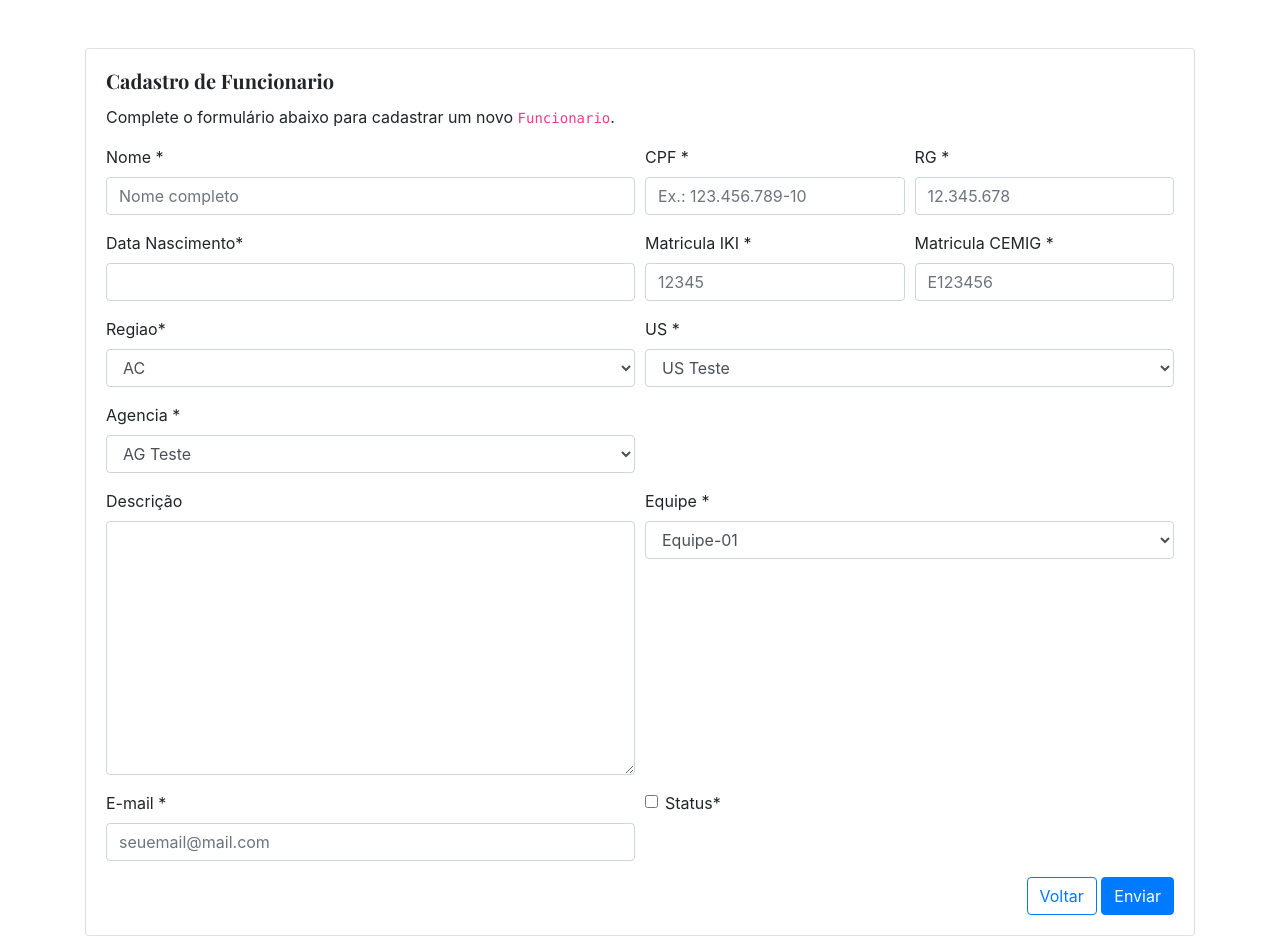
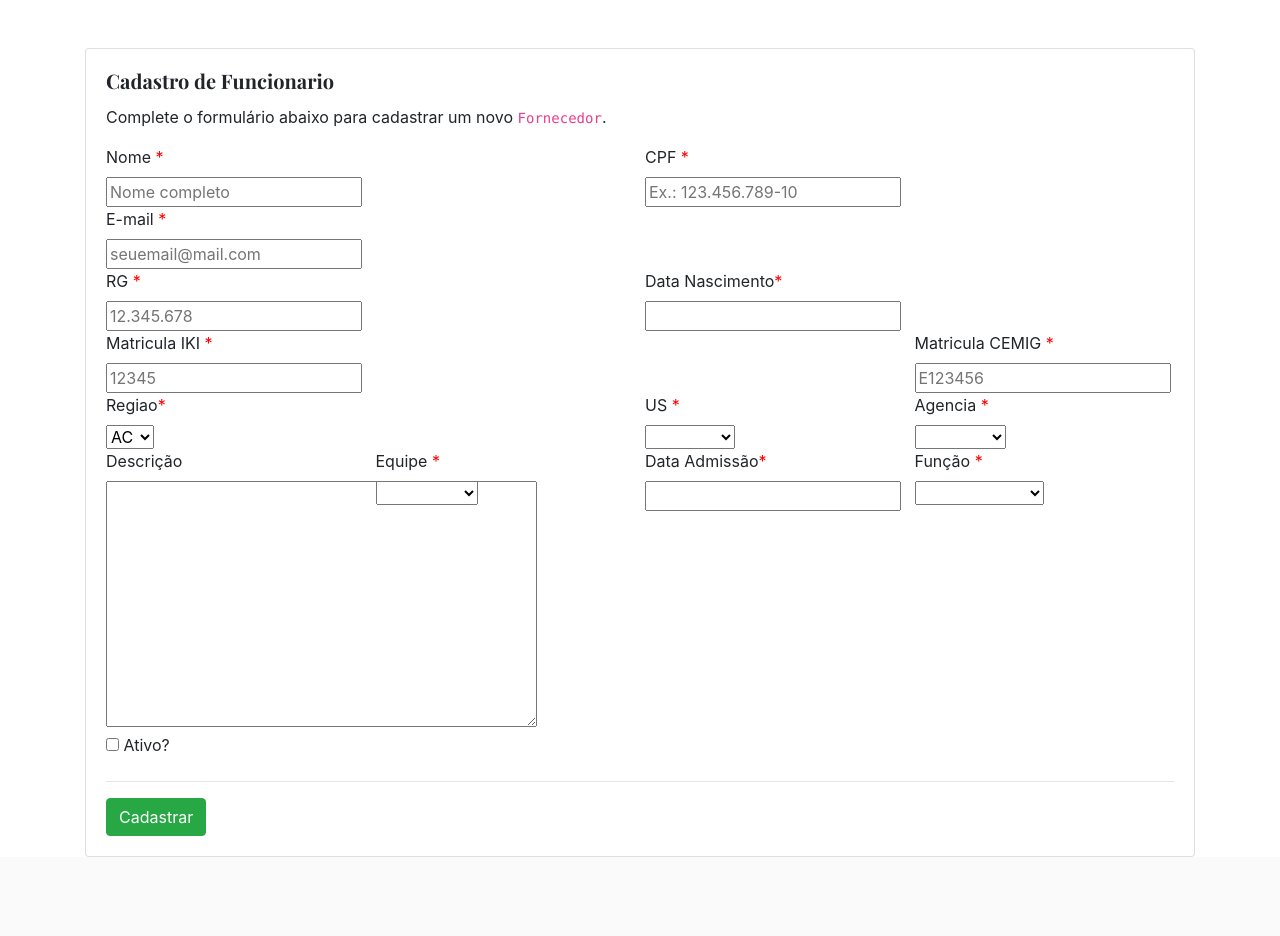
Before and after one commit to peedrorickh/ApplicationIKI, a Django app: page /criar/funcionario/ in a window 1280 px wide. Shown: the part 58-994 px from the top of the page. After the commit the page ends 915 px from the top, so only its background shows below. Run offline with Django 3.2, Linux system fonts and the light colour scheme; the visitor is signed in with stand-in values (Sample User, id 1); some libraries are stand-ins or nearby versions.

Commit message:
funccreate

```diff
--- a/requirements.txt
+++ b/requirements.txt
@@ -3,7 +3,7 @@
 colorama==0.4.3
 Django==3.0.7
 django-ckeditor==5.9.0
-django-crispy-forms==1.9.1
+django-crispy-forms
 django-js-asset==1.2.2
 django-richtextfield==1.6
 isort==4.3.21
--- a/webApp/forms.py
+++ b/webApp/forms.py
@@ -1,105 +1,115 @@
+from crispy_forms.layout import Submit
 from django import forms
 from .models import Funcionario
+from crispy_forms.helper import FormHelper
 
 REGIAO = (
-    ('AC','AC'),
-    ('AL','AL'),
-    ('AP','AP'),
-    ('AM','AM'),
-    ('BA','BA'),
-    ('CE','CE'),
-    ('DF','DF')
+    ('AC', 'AC'),
+    ('AL', 'AL'),
+    ('AP', 'AP'),
+    ('AM', 'AM'),
+    ('BA', 'BA'),
+    ('CE', 'CE'),
+    ('DF', 'DF')
 
-    )
+)
 US = (
-    ('US','US Teste'),
-    ('US','US Teste'),
-    ('US','US Teste'),
-    ('US','US Teste'),
-    ('US','US Teste'),
-    ('US','US Teste'),
-    ('US','US Teste')
+    ('', ''),
+    ('US', 'US Teste'),
+    ('US', 'US Teste'),
+    ('US', 'US Teste'),
+    ('US', 'US Teste'),
+    ('US', 'US Teste'),
+    ('US', 'US Teste'),
+    ('US', 'US Teste')
 )
 
 AGENCIA = (
-    ('AG','AG Teste'),
-    ('AG','AG Teste'),
-    ('AG','AG Teste'),
-    ('AG','AG Teste'),
-    ('AG','AG Teste'),
-    ('AG','AG Teste'),
-    ('AG','AG Teste')
+    ('', ''),
+    ('Teste1', 'AG Teste'),
+    ('Teste2', 'AG Teste'),
+    ('Teste3', 'AG Teste'),
+    ('Teste4', 'AG Teste'),
+    ('Teste5', 'AG Teste'),
+    ('Teste6', 'AG Teste'),
+    ('Teste7', 'AG Teste')
 )
 EQUIPES = (
-    ('EQ','Equipe-01'),
-    ('EQ','Equipe-02'),
-    ('EQ','Equipe-03')
+    ('', ''),
+    ('EQ1', 'Equipe-01'),
+    ('EQ2', 'Equipe-02'),
+    ('EQ3', 'Equipe-03')
 )
+
+FUNCAO = (
+    ('', ''),
+    ('Administrador', 'Administrador'),
+    ('EQ2', '-02'),
+    ('EQ3', '-03')
+)
+
+
+class DateInput(forms.DateInput):
+    input_type = 'date'
+
 
 class FuncionarioForm(forms.ModelForm):
     nome = forms.CharField(
         label='Nome ',
-        widget=forms.TextInput(attrs={'placeholder': 'Nome completo'}))
-    cpf = forms.CharField(
-        max_length=11,
-        label='CPF ',
-        widget=forms.TextInput(attrs={'placeholder': 'Ex.: 123.456.789-10'}))
-    email = forms.EmailField(
-        label='E-mail ',
-        widget=forms.TextInput(attrs={'placeholder': 'seuemail@mail.com'}))
-    rg = forms.CharField(
-        required= True,
-        label='RG ',
-        widget=forms.TextInput(attrs={'placeholder': '12.345.678'})
+        widget=forms.TextInput(attrs={'placeholder': 'Nome completo'})
     )
-    dt_nascimento = forms.DateField(
-        label='Data Nascimento',
-        required=True,
-    )
-    matricula_iki = forms.CharField(
-        label='Matricula IKI ',
-        widget=forms.TextInput(attrs={'placeholder': '12345'})
-    )
-    matricula_cemig = forms.CharField(
-        label='Matricula CEMIG ',
-        max_length=7,
-        widget=forms.TextInput(attrs={'placeholder': 'E123456'})
-    )
-    regiao = forms.ChoiceField( choices=REGIAO
-    )
+    cpf = forms.CharField(max_length=11,
+                          label='CPF ',
+                          widget=forms.TextInput(attrs={'placeholder': 'Ex.: 123.456.789-10'})
+                          )
+    email = forms.EmailField(label='E-mail ',
+                             widget=forms.TextInput(attrs={'placeholder': 'seuemail@mail.com'})
+                             )
+    rg = forms.CharField(required=True,
+                         label='RG ',
+                         widget=forms.TextInput(attrs={'placeholder': '12.345.678'})
+                         )
+    dt_nascimento = forms.DateField(label='Data Nascimento',
+                                    required=True,
+                                    widget=forms.DateInput(format='%d/%m/%Y')
+                                    )
+    matricula_iki = forms.CharField(label='Matricula IKI ',
+                                    widget=forms.TextInput(attrs={'placeholder': '12345'})
+                                    )
+    matricula_cemig = forms.CharField(label='Matricula CEMIG ',
+                                      max_length=7,
+                                      widget=forms.TextInput(attrs={'placeholder': 'E123456'})
+                                      )
+    regiao = forms.ChoiceField(choices=REGIAO
+                               )
+    us = forms.ChoiceField(label='US ',
+                           choices=US,
+                           )
+    agencia = forms.ChoiceField(label='Agencia ',
+                                choices=AGENCIA,
+                                )
+    descricao = forms.CharField(label='Descrição ',
+                                widget=forms.Textarea,
+                                required=False
+                                )
 
-    us = forms.ChoiceField(
-        label='US ',
-        choices=US,
-    )
-    agencia = forms.ChoiceField(
-        label='Agencia ',
-        choices=AGENCIA,
-    )
-    descricao = forms.CharField(
-        label='Descrição ',
-        widget=forms.Textarea,
-        required = False
-    )
-
-    equipe = forms.ChoiceField(
-        label='Equipe ',
-        choices=EQUIPES
-    )
-    dt_admissao = forms.DateField(
-        label='Data Admissão',
-        required=True,
-    )
-    status = forms.BooleanField(
-        label='Status'
-    )
+    equipe = forms.ChoiceField(label='Equipe ',
+                               choices=EQUIPES
+                               )
+    dt_admissao = forms.DateField(label='Data Admissão',
+                                  required=True,
+                                  )
+    status = forms.BooleanField(label='Ativo?',
+                                required=False
+                                )
+    funcao = forms.ChoiceField(label='Função ',
+                               choices=FUNCAO
+                               )
 
     class Meta:
-
         model = Funcionario
 
         fields = [
-
             'nome',
             'cpf',
             'rg',
--- a/webApp/models.py
+++ b/webApp/models.py
@@ -126,6 +126,10 @@
     funcao = models.CharField(max_length=15)
     status = models.BooleanField()
 
+    class Meta:
+        ordering = ('nome',)
+        verbose_name_plural = 'funcionario'
+
     def __str__(self):
         return self.nome
 
--- a/webApp/static/website/css/base.css
+++ b/webApp/static/website/css/base.css
@@ -19,3 +19,17 @@
 a .nav-link{
     color:white;
 }
+.bd-placeholder-img {
+        font-size: 1.125rem;
+        text-anchor: middle;
+        -webkit-user-select: none;
+        -moz-user-select: none;
+        -ms-user-select: none;
+        user-select: none;
+      }
+
+      @media (min-width: 768px) {
+        .bd-placeholder-img-lg {
+          font-size: 3.5rem;
+        }
+      }
--- a/webApp/templates/cadastrar_funcionario.html
+++ b/webApp/templates/cadastrar_funcionario.html
@@ -1,12 +1,9 @@
 {% extends "webApp/base.html" %}
-{% load crispy_forms_filters %}
-
 {% load crispy_forms_tags %}
 
-{% block title %}ApplicationIKI - Cadastrar Cliente{% endblock %}
+{% block title %}ApplicationIKI - Cadastrar Funcionario{% endblock %}
 
 {% block content %}
-
 <div class="container mt-5">
   <div class="row">
     <div class="col-lg-12 col-md-12 col-sm-12 col-xs-12">
@@ -15,37 +12,63 @@
           <h5 class="card-title">Cadastro de Funcionario</h5>
               <p class="card-text">
                 Complete o formulário abaixo para cadastrar
-              um novo <code>Funcionario</code>.
+                um novo <code>Fornecedor</code>.
               </p>
               <form method="post">
                 {% csrf_token %}
                 <div class="form-row">
-                    <div class="form-group col-md-6 mb-0">{{ form.nome|as_crispy_field }}</div>
-                    <div class="form-group col-md-3 mb-0">{{ form.cpf|as_crispy_field }}</div>
-                    <div class="form-group col-md-3 mb-0">{{ form.rg|as_crispy_field }}</div>
+                  <div class="form-group col-md-6 mb-0">
+                    {{ form.nome|as_crispy_field:'bootstrap' }}
+                  </div>
+                  <div class="form-group col-md-6 mb-0">
+                    {{ form.cpf|as_crispy_field:'bootstrap' }}
+                  </div>
+                  <div class="form-group col-md-6 mb-0">
+                    {{ form.email|as_crispy_field:'bootstrap' }}
+                  </div>
                 </div>
                 <div class="form-row">
-                    <div class="form-group col-md-6 mb-0">{{ form.dt_nascimento|as_crispy_field }}</div>
-                    <div class="form-group col-md-3 mb-0">{{ form.matricula_iki|as_crispy_field }}</div>
-                    <div class="form-group col-md-3 mb-0">{{ form.matricula_cemig|as_crispy_field }}</div>
+                  <div class="form-group col-md-6 mb-0">
+                    {{ form.rg|as_crispy_field:'bootstrap' }}
+                  </div>
+                  <div class="form-group col-md-6 mb-0">
+                    {{ form.dt_nascimento|as_crispy_field:'bootstrap' }}
+                  </div>
                 </div>
                   <div class="form-row">
-                    <div class="form-group col-md-6 mb-0">{{ form.regiao|as_crispy_field }}</div>
-                    <div class="form-group col-md-6 mb-0">{{ form.us|as_crispy_field }}</div>
-                    <div class="form-group col-md-6 mb-0">{{ form.agencia|as_crispy_field }}</div>
+                    <div class="form-group col-md-9 mb-0">
+                      {{ form.matricula_iki|as_crispy_field:'bootstrap' }}
                     </div>
-                <div class="form-row">
-                    <div class="form-group col-md-6 mb-0">{{ form.descricao|as_crispy_field }}</div>
-                    <div class="form-group col-md-6 mb-0">{{ form.equipe|as_crispy_field }}</div>
-                    <div class="form-group col-md-6 mb-0">{{ form.email|as_crispy_field }}</div>
-                    <div class="form-group col-md-6 mb-0">{{ form.status|as_crispy_field }}</div>
+                    <div class="form-group col-md-3 mb-0">
+                      {{ form.matricula_cemig|as_crispy_field:'bootstrap' }}
                     </div>
-
-              <div class="text-right">
-                <a href="{% url 'webApp:index' %}"
-                class="btn btn-outline-primary">Voltar</a>
-                <button type="submit" class="btn btn-primary">Enviar</button>
+                    <div class="form-group col-md-6 mb-0">
+                      {{ form.regiao|as_crispy_field:'bootstrap' }}
                     </div>
+                    <div class="form-group col-md-3 mb-0">
+                      {{ form.us|as_crispy_field:'bootstrap' }}
+                    </div>
+                    <div class="form-group col-md-3 mb-0">
+                      {{ form.agencia|as_crispy_field:'bootstrap' }}
+                    </div>
+                    <div class="form-group col-md-3 mb-0">
+                      {{ form.descricao|as_crispy_field:'bootstrap' }}
+                    </div>
+                    <div class="form-group col-md-3 mb-0">
+                      {{ form.equipe|as_crispy_field:'bootstrap' }}
+                    </div>
+                    <div class="form-group col-md-3 mb-0">
+                      {{ form.dt_admissao|as_crispy_field:'bootstrap' }}
+                    </div>
+                      <div class="form-group col-md-3 mb-0">
+                      {{ form.funcao|as_crispy_field:'bootstrap' }}
+                    </div>
+                    <div class="form-group col-md-3 mb-0">
+                      {{ form.status|as_crispy_field:'bootstrap' }}
+                    </div>
+                  </div>
+                  <hr />
+                  <button  type="submit" class="btn btn-success"> Cadastrar</button>
               </form>
           </div>
         </div>
--- a/webApp/templates/webApp/base.html
+++ b/webApp/templates/webApp/base.html
@@ -5,29 +5,13 @@
     <!-- Required meta tags -->
     <meta charset="utf-8">
     <meta name="viewport" content="width=device-width, initial-scale=1, shrink-to-fit=no">
-    <style>
-      .bd-placeholder-img {
-        font-size: 1.125rem;
-        text-anchor: middle;
-        -webkit-user-select: none;
-        -moz-user-select: none;
-        -ms-user-select: none;
-        user-select: none;
-      }
-
-      @media (min-width: 768px) {
-        .bd-placeholder-img-lg {
-          font-size: 3.5rem;
-        }
-      }
-    </style>
     <!-- Bootstrap CSS -->
     <link rel="stylesheet" href="https://stackpath.bootstrapcdn.com/bootstrap/4.5.0/css/bootstrap.min.css"
     integrity="sha384-9aIt2nRpC12Uk9gS9baDl411NQApFmC26EwAOH8WgZl5MYYxFfc+NcPb1dKGj7Sk" crossorigin="anonymous">
+    <link href="https://fonts.googleapis.com/css?family=Playfair+Display:700,900" rel="stylesheet">
+    <link rel="stylesheet" type="text/css" href="{% static 'website\css\base.css' %}">
+    <link rel="stylesheet" type="text/css" href="{% static 'website\css\modelo.css' %}">
 
-    <link href="https://fonts.googleapis.com/css?family=Playfair+Display:700,900" rel="stylesheet">
-
-    <link rel="stylesheet" type="text/css" href="{% static 'website\css\modelo.css' %}">
     <title>{% block title %}Application{% endblock %}</title>
   </head>
   <body>
@@ -57,9 +41,7 @@
               <li class="nav-item">
                  <a class="nav-link" href="{% url 'login' %}"></a>
              </li>
-             {% else %}
              {% endif %}
-
             {% if user.is_staff %}
              <li class="nav-item dropdown">
                   <a class="nav-link dropdown-toggle" href="#" id="navbarDropdown"
@@ -68,9 +50,9 @@
                   </a>
               <div class="dropdown-menu" aria-labelledby="navbarDropdown">
                     <a class="dropdown-item" href="{% url 'webApp:cadastrar_funcionario' %}">Cadastrar</a>
-                    <a class="dropdown-item" href="#">Another action</a>
+                    <a class="dropdown-item" href=""></a>
                     <div class="dropdown-divider"></div>
-                    <a class="dropdown-item" href="#">Something else here</a>
+                    <a class="dropdown-item" href=""></a>
               </div>
             </li>
             <li class="nav-item">
@@ -94,7 +76,7 @@
             {% elif user.is_authenticated %}
                 <a class="nav-link">Bem vindo <b>{{ user.first_name }} {{ user.last_name }}</b></a>
             {% endif %}
-            </li>
+              </li>
             {% if user.is_authenticated %}
             <li class="nav-item">
                 <a class="nav-link" href="/accounts/logout/">Logout</a>
@@ -107,9 +89,7 @@
         </div>
       </nav>
             {% block content %}
-
             {% endblock %}
-
     <!-- Optional JavaScript -->
     <!-- jQuery first, then Popper.js, then Bootstrap JS -->
     <script src="https://code.jquery.com/jquery-3.5.1.slim.min.js" integrity="sha384-DfXdz2htPH0lsSSs5nCTpuj/zy4C+OGpamoFVy38MVBnE+IbbVYUew+OrCXaRkfj" crossorigin="anonymous"></script>
--- a/webApp/views.py
+++ b/webApp/views.py
@@ -1,11 +1,11 @@
 from django.shortcuts import render, redirect
-from django.views.generic import TemplateView, View, ListView
-from django.contrib.auth.decorators import login_required
+from django.views.generic import TemplateView, View, ListView, CreateView
+from django.contrib.auth.decorators import login_required, permission_required
 from django.contrib.auth.mixins import LoginRequiredMixin
-import io
 
 from webApp.forms import FuncionarioForm
 from webApp.models import Funcionario
+
 # Create your views here.
 
 """
@@ -25,33 +25,20 @@
     return render(request, 'treinamento.html', {'treinamento': treinamento})
 """
 
+
+@login_required()
 def cadastrar_funcionario(request):
-
     form = FuncionarioForm()
 
     if request.method == 'POST':
         form = FuncionarioForm(request.POST)
 
-        if(form.is_valid()):
-            post_nome = form.cleaned_data['nome']
-            post_cpf = form.cleaned_data['cpf']
-            post_rg = form.cleaned_data['rg']
-            post_dt_nascimento = form.cleaned_data['dt_nascimento']
-            post_matricula_iki = form.cleaned_data['matricula_iki']
-            func_name = form.cleaned_data['matricula_cemig']
-            func_name = form.cleaned_data['regiao']
-            func_name = form.cleaned_data['us']
-            func_name = form.cleaned_data['agencia']
-            func_name = form.cleaned_data['descricao']
-            func_name = form.cleaned_data['equipe']
-            func_name = form.cleaned_data['email']
-            func_name = form.cleaned_data['dt_admissao']
-            func_name = form.cleaned_data['funcao']
-            func_name = form.cleaned_data['status']
+        if form.is_valid():
+            form.save()
+            return redirect('webApp:index')
 
-        form.save()
-        return redirect('webApp:index')
     return render(request, 'cadastrar_funcionario.html', {'form': form})
+
 
 class IndexTemplateView(LoginRequiredMixin, TemplateView):
     template_name = 'index.html'
```
Also changed, not shown: Application/settings.py (+7 -2 lines), 1 other file. Lines whose indentation alone changed are shown as unchanged.
